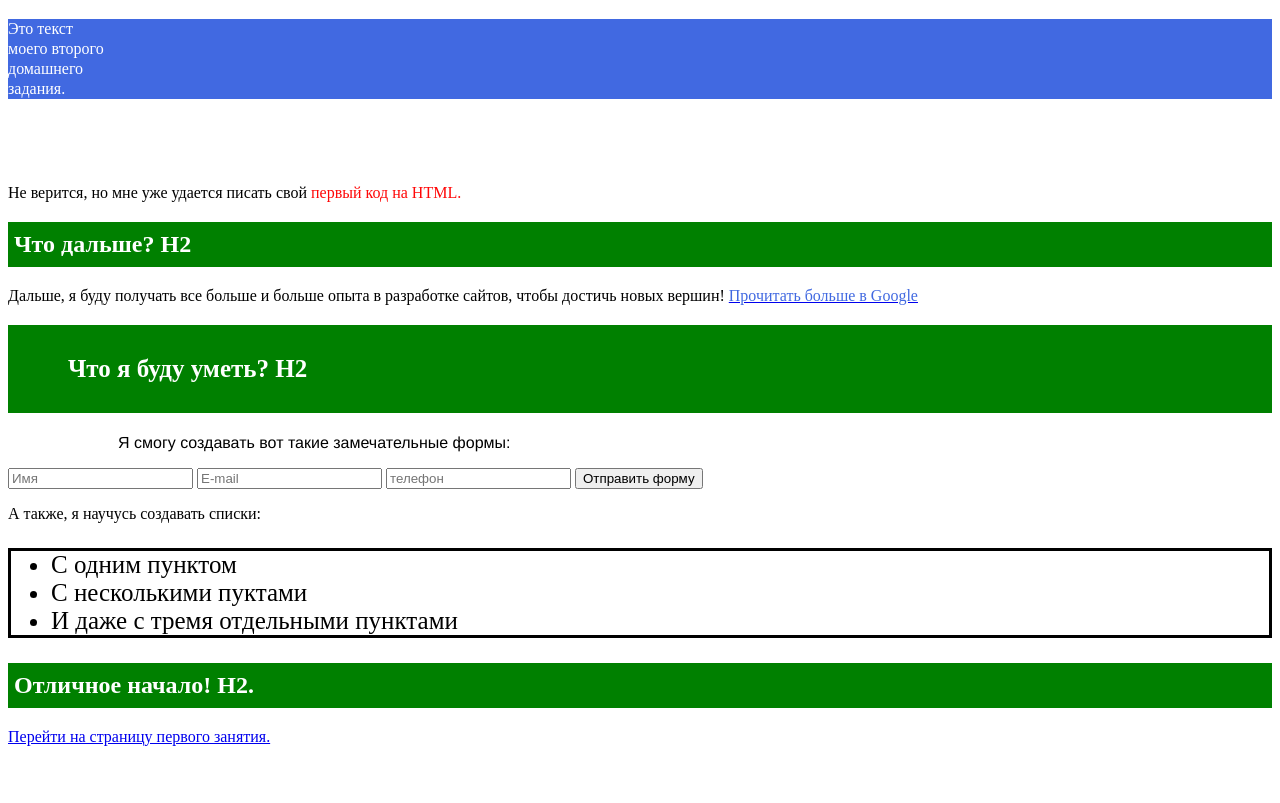
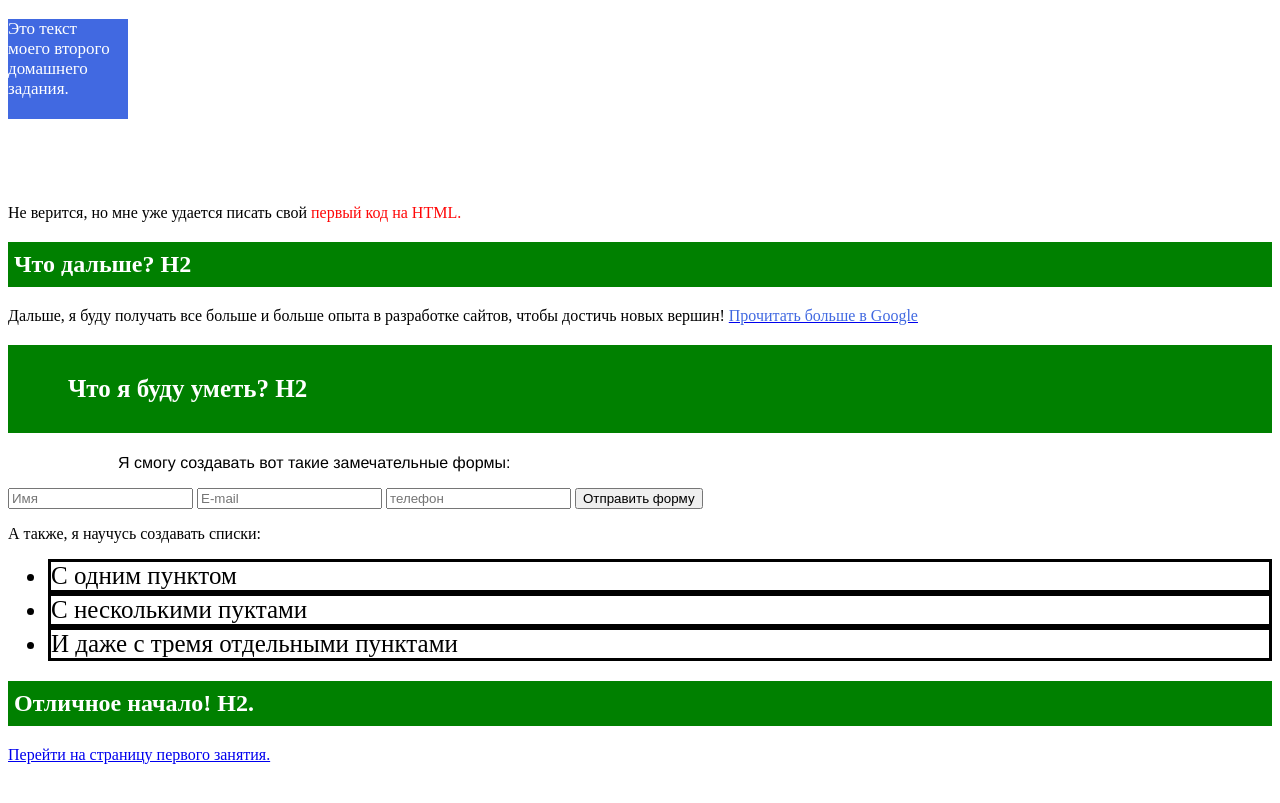
Before and after one commit to djinsenka/learn-html, a plain HTML site: page index.html in a window 1280 px wide. Shown: the part 173-976 px from the top of the page. Drawn offline with Linux system fonts and the light colour scheme.

Commit message:
update styles

```diff
--- a/css/styles.css
+++ b/css/styles.css
@@ -16,6 +16,10 @@ h2 {
     background: royalblue;
     margin-bottom: 85px;
     line-height: 20px;
+    font-size: 17px;
+    width: 120px;
+    height: 100px;
+
 }
 
 p.font {
@@ -56,7 +60,17 @@ p.new2 {
     padding: 9px 6px;
 }
 
-.list {
+.list1  {
+    border: solid;
+    font-size: 25px;
+}
+
+.list2  {
+    border: solid;
+    font-size: 25px;
+}
+
+.list3  {
     border: solid;
     font-size: 25px;
 }
--- a/index.html
+++ b/index.html
@@ -58,17 +58,19 @@
         А также, я научусь создавать списки:
     </p>
 
-    <ul class="list">
-        <li>
+    <div>
+    <ul>
+        <li class="list1">
             С одним пунктом
         </li>
-        <li>
+        <li class="list2">
             С несколькими пуктами
         </li>
-        <li>
+        <li class="list3">
             И даже с тремя отдельными пунктами
         </li>
     </ul>
+    </div>
 
     <h2 class="heading3">
         Отличное начало! H2.
```
